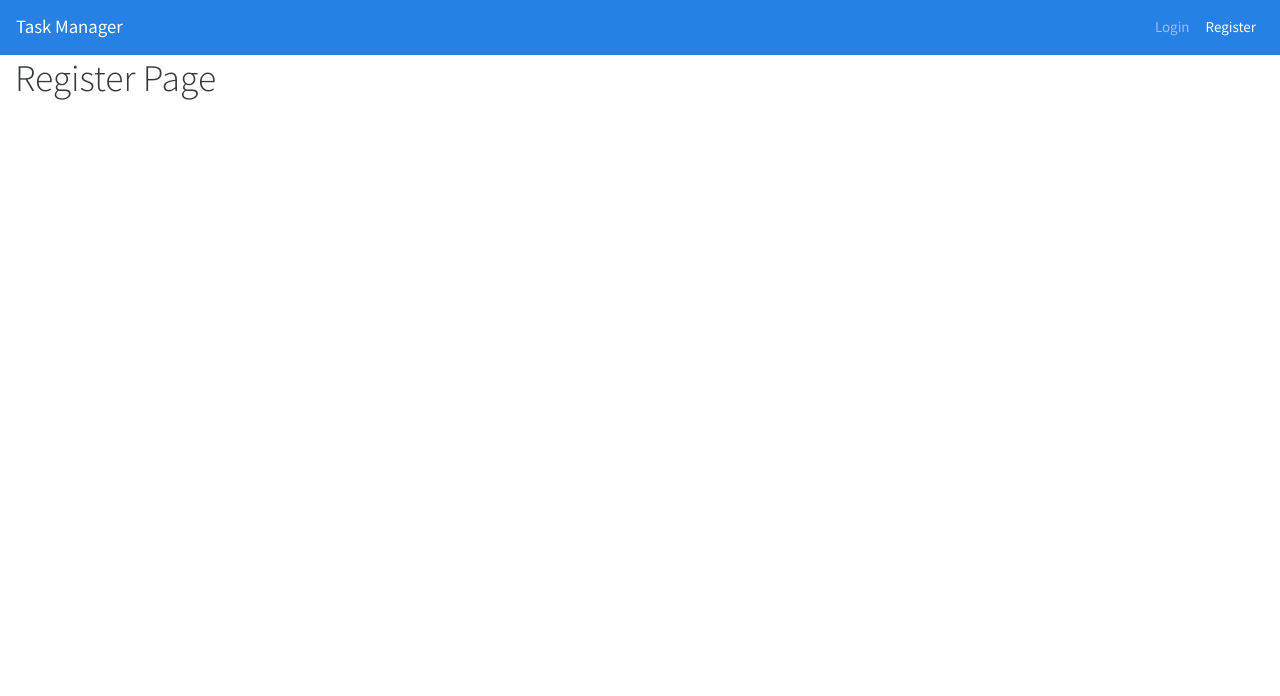
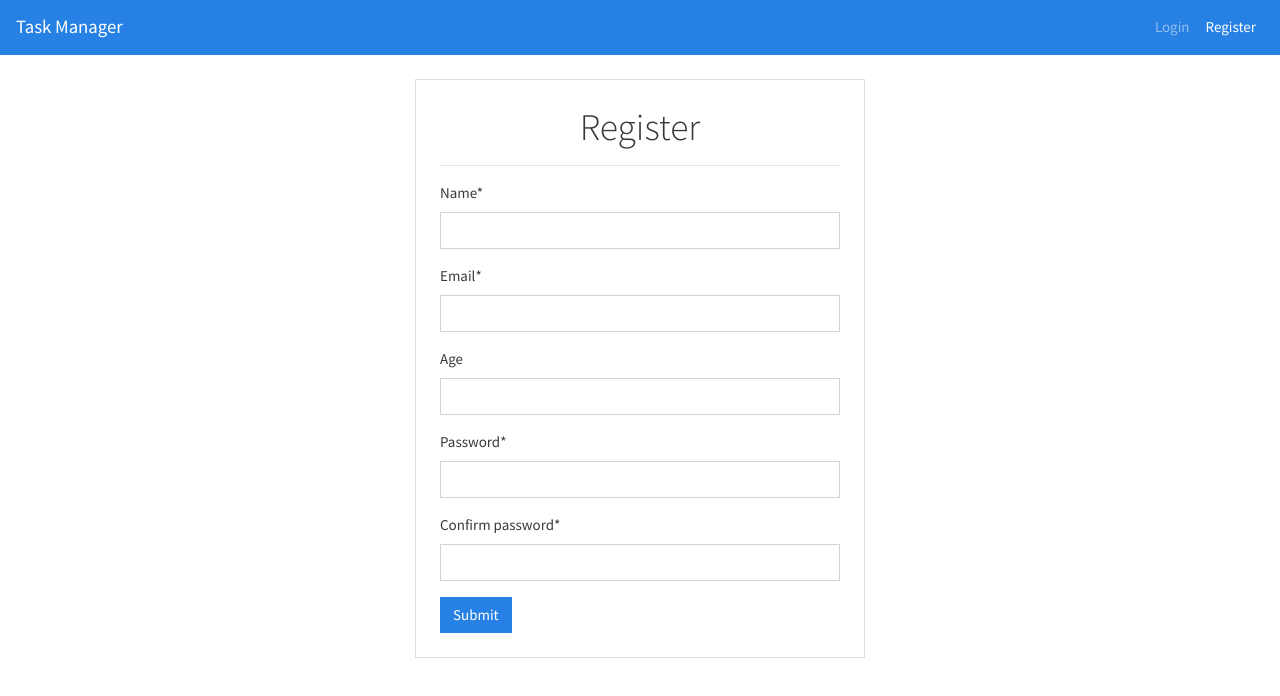
Before and after one commit to vinaysudani/task-manager-frontend-react, a React (Create React App) app: page /register in a window 1280 px wide. Shown: the top 696 px of the page. Built offline with nearby package versions, Linux system fonts and the light colour scheme.

Commit message:
Add register page

```diff
--- a/src/pages/Register.js
+++ b/src/pages/Register.js
@@ -1,5 +1,162 @@
+import { useRef, useState, useContext } from "react";
+import { useHistory } from "react-router-dom";
+import { Row, Card, Alert, Form, Button, Spinner } from "react-bootstrap";
+import axios from "axios";
+import AuthContext from "../store/auth-context";
+
 const Register = () => {
-    return <h1>Register Page</h1>;
+    const [submitting, setSubmitting] = useState(false);
+    const [errorMessage, setErrorMessage] = useState(null);
+    const [formErrors, setFormErrors] = useState({});
+    const history = useHistory();
+    const authCtx = useContext(AuthContext);
+
+    const inputNameField = useRef();
+    const inputEmailField = useRef();
+    const inputAgeField = useRef();
+    const inputPasswordField = useRef();
+    const inputConfirmPasswordField = useRef();
+
+    const formSubmitHandler = (event) => {
+        event.preventDefault();
+
+        const formData = {
+            name: inputNameField.current.value,
+            email: inputEmailField.current.value,
+            age: inputAgeField.current.value,
+            password: inputPasswordField.current.value,
+            confirm_password: inputConfirmPasswordField.current.value,
+        };
+
+        setSubmitting(true);
+        axios
+            .post("/users", formData)
+            .then((res) => {
+                let data = res.data;
+                alert(data.message);
+
+                let authData = {
+                    token: data.token,
+                    userName: data.user.name,
+                };
+                authCtx.setAuthData(authData);
+
+                history.push("/tasks");
+            })
+            .catch((error) => {
+                if (
+                    error.response &&
+                    error.response.data &&
+                    error.response.data.errors
+                ) {
+                    let data = error.response.data;
+                    setFormErrors(data.errors);
+                    setErrorMessage(data.message);
+                } else {
+                    let message = "Something went wrong";
+                    if (
+                        error.response &&
+                        error.response.data &&
+                        error.response.data.message
+                    ) {
+                        message = error.response.data.message;
+                    }
+                    setFormErrors({});
+                    setErrorMessage(message);
+                }
+                setSubmitting(false);
+            });
+    };
+
+    return (
+        <Row className="mt-4">
+            <Card className="m-auto p-1 m-1" style={{ width: "450px" }}>
+                <Card.Body>
+                    <h1 className="text-center">Register</h1>
+                    <hr />
+                    {errorMessage && (
+                        <Alert variant="danger" className="text-center">
+                            {errorMessage}
+                        </Alert>
+                    )}
+                    <Form onSubmit={formSubmitHandler}>
+                        <Form.Group controlId="name">
+                            <Form.Label>Name*</Form.Label>
+                            <Form.Control
+                                type="text"
+                                ref={inputNameField}
+                                isInvalid={formErrors.name}
+                            />
+                            <Form.Control.Feedback type="invalid">
+                                {formErrors.name}
+                            </Form.Control.Feedback>
+                        </Form.Group>
+
+                        <Form.Group controlId="email">
+                            <Form.Label>Email*</Form.Label>
+                            <Form.Control
+                                type="text"
+                                ref={inputEmailField}
+                                isInvalid={formErrors.email}
+                            />
+                            <Form.Control.Feedback type="invalid">
+                                {formErrors.email}
+                            </Form.Control.Feedback>
+                        </Form.Group>
+
+                        <Form.Group controlId="age">
+                            <Form.Label>Age</Form.Label>
+                            <Form.Control
+                                type="text"
+                                ref={inputAgeField}
+                                isInvalid={formErrors.age}
+                            />
+                            <Form.Control.Feedback type="invalid">
+                                {formErrors.age}
+                            </Form.Control.Feedback>
+                        </Form.Group>
+
+                        <Form.Group controlId="password">
+                            <Form.Label>Password*</Form.Label>
+                            <Form.Control
+                                type="password"
+                                ref={inputPasswordField}
+                                isInvalid={formErrors.password}
+                            />
+                            <Form.Control.Feedback type="invalid">
+                                {formErrors.password}
+                            </Form.Control.Feedback>
+                        </Form.Group>
+
+                        <Form.Group controlId="confirm_password">
+                            <Form.Label>Confirm password*</Form.Label>
+                            <Form.Control
+                                type="password"
+                                ref={inputConfirmPasswordField}
+                                isInvalid={formErrors.confirm_password}
+                            />
+                            <Form.Control.Feedback type="invalid">
+                                {formErrors.confirm_password}
+                            </Form.Control.Feedback>
+                        </Form.Group>
+
+                        <Button variant="primary" type="submit">
+                            Submit{" "}
+                            {submitting && (
+                                <Spinner
+                                    animation="border"
+                                    role="status"
+                                    size="sm"
+                                >
+                                    <span className="sr-only">Loading...</span>
+                                </Spinner>
+                            )}
+                        </Button>
+                    </Form>
+                </Card.Body>
+            </Card>
+        </Row>
+    );
 };
 
 export default Register;
```
